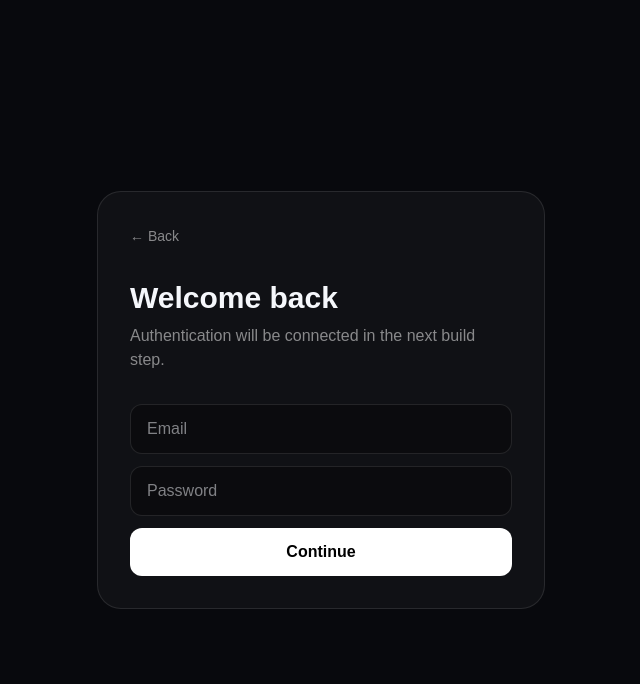
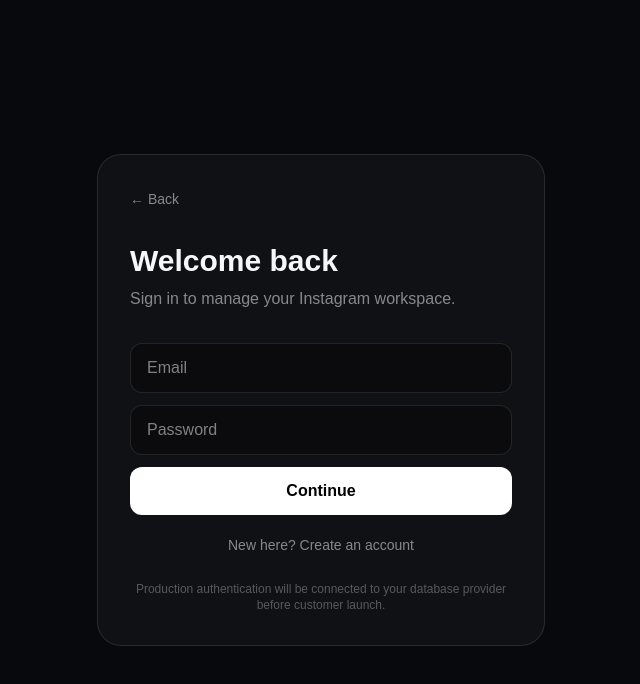
Before and after one commit to rainold23/INSTAGRAM-AI-SAAS, a Next.js app: page /login in a window 1280 px wide. Shown: the top 684 px of the page, without its empty margins (319-959 px from the left). Built offline with nearby package versions, Linux system fonts and the light colour scheme.

Commit message:
Build functional app/login/page.tsx

```diff
--- a/app/login/page.tsx
+++ b/app/login/page.tsx
@@ -1,18 +1,21 @@
+"use client";
 import Link from "next/link";
-
-export default function LoginPage() {
-  return (
-    <main className="flex min-h-screen items-center justify-center px-6">
+import { useState } from "react";
+export default function LoginPage(){
+ const [mode,setMode]=useState<"signin"|"signup">("signin");
+ return <main className="flex min-h-screen items-center justify-center px-6 py-10">
   <div className="w-full max-w-md rounded-3xl border border-white/10 bg-white/[0.035] p-8">
    <Link href="/" className="text-sm text-white/50">← Back</Link>
-        <h1 className="mt-8 text-3xl font-bold">Welcome back</h1>
-        <p className="mt-2 text-white/50">Authentication will be connected in the next build step.</p>
+   <h1 className="mt-8 text-3xl font-bold">{mode==="signin"?"Welcome back":"Create your workspace"}</h1>
+   <p className="mt-2 text-white/50">{mode==="signin"?"Sign in to manage your Instagram workspace.":"Start your Instagram AI workspace."}</p>
    <div className="mt-8 space-y-3">
     <input className="w-full rounded-xl border border-white/10 bg-black/30 px-4 py-3 outline-none" placeholder="Email" type="email"/>
+    {mode==="signup"&&<input className="w-full rounded-xl border border-white/10 bg-black/30 px-4 py-3 outline-none" placeholder="Full name"/>}
     <input className="w-full rounded-xl border border-white/10 bg-black/30 px-4 py-3 outline-none" placeholder="Password" type="password"/>
-          <Link href="/dashboard" className="block w-full rounded-xl bg-white px-4 py-3 text-center font-semibold text-black">Continue</Link>
+    <Link href="/dashboard" className="block w-full rounded-xl bg-white px-4 py-3 text-center font-semibold text-black">{mode==="signin"?"Continue":"Create account"}</Link>
    </div>
+   <button onClick={()=>setMode(mode==="signin"?"signup":"signin")} className="mt-5 w-full text-sm text-white/50 hover:text-white">{mode==="signin"?"New here? Create an account":"Already have an account? Sign in"}</button>
+   <p className="mt-6 text-center text-xs text-white/30">Production authentication will be connected to your database provider before customer launch.</p>
   </div>
  </main>
-  );
 }
```
Lines whose indentation alone changed are shown as unchanged.
